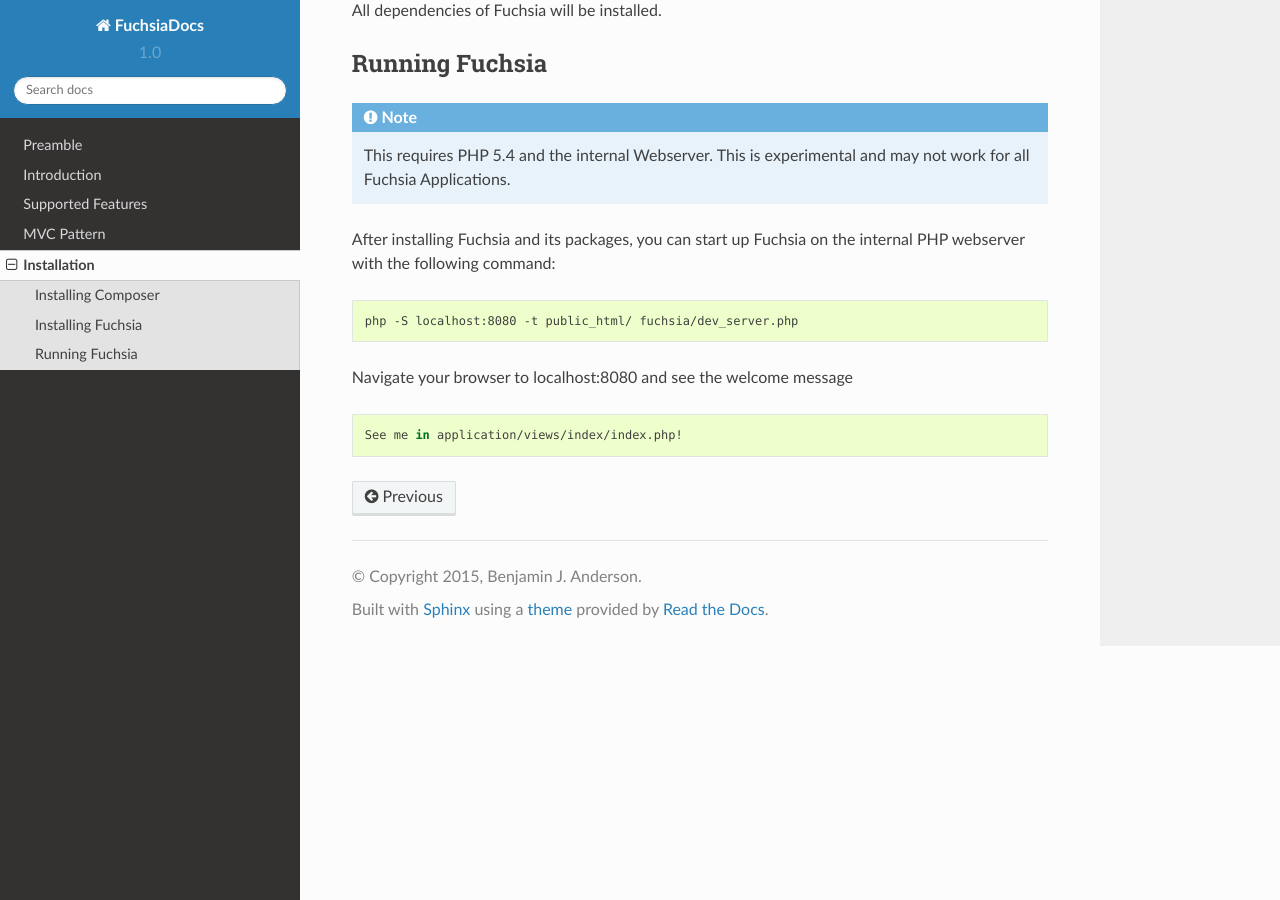
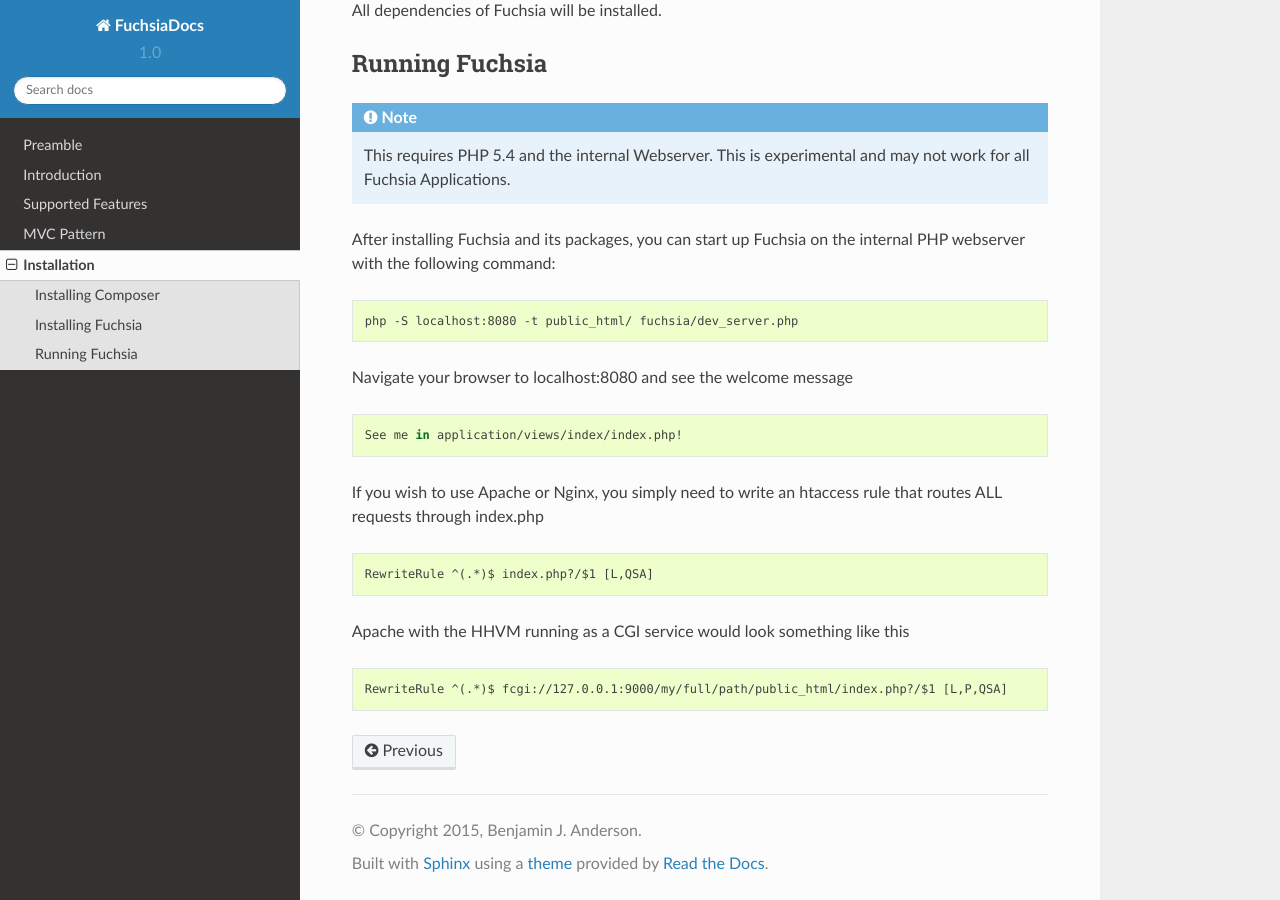
Before and after one commit to FuchsiaIO/Docs, a Sphinx documentation site: the page built from source/installation.rst, in a window 1280 px wide and 900 px high, scrolled down 1145 px. Built offline with Sphinx 7.4.7 and the Read the Docs theme 2.0.0, drawn with Linux system fonts in a browser that asks for light colours.

Commit message:
Add apache, hhvm, and nginx htaccess configs

```diff
--- a/source/installation.rst
+++ b/source/installation.rst
@@ -69,3 +69,15 @@ Navigate your browser to localhost:8080 and see the welcome message
 .. code-block:: bash
 
   See me in application/views/index/index.php!
+
+If you wish to use Apache or Nginx, you simply need to write an htaccess rule that routes ALL requests through index.php
+
+.. code-block:: text
+
+  RewriteRule ^(.*)$ index.php?/$1 [L,QSA]
+
+Apache with the HHVM running as a CGI service would look something like this
+
+.. code-block:: text
+
+  RewriteRule ^(.*)$ fcgi://127.0.0.1:9000/my/full/path/public_html/index.php?/$1 [L,P,QSA]
```
